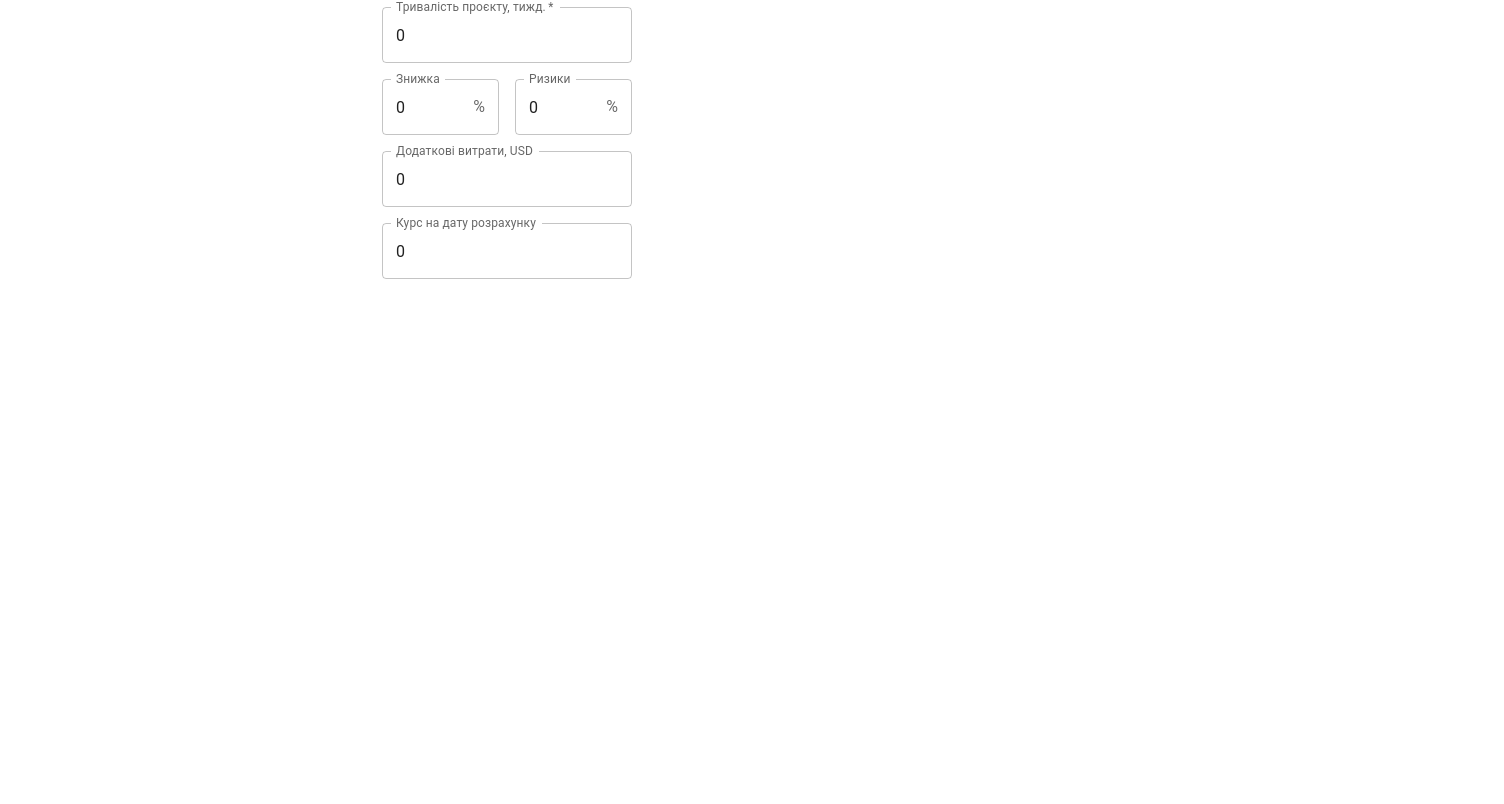
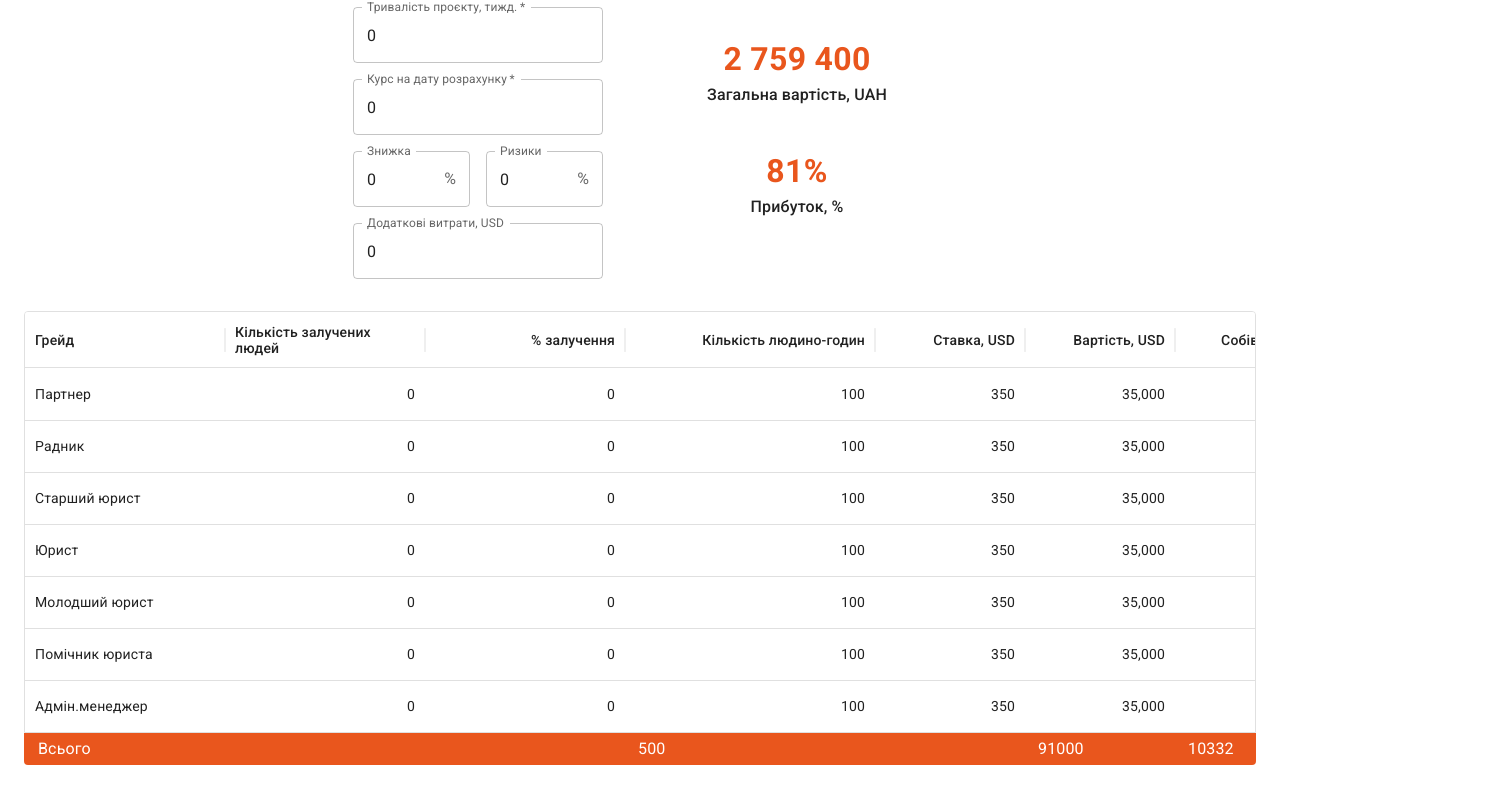
Before and after one commit to Maksym-Pyvovarov/calculator-poc, a React (Vite) app: page / in a window 1280 px wide. Shown: the part 314-1118 px from the top of the page, 1504 px wide, since content can reach past the window. Before the commit the page ends 800 px from the top, so only its background shows below. Built offline with nearby package versions, Linux system fonts and the light colour scheme.

Commit message:
Complete layout

```diff
--- a/src/App.jsx
+++ b/src/App.jsx
@@ -9,13 +9,23 @@ import {
 	FormControl,
 	OutlinedInput,
 	InputLabel,
+	Typography,
 } from '@mui/material';
 import {useState} from 'react';
+import moment from 'moment';
+import 'moment/locale/en-gb';
 import PartnerSelect from './components/PartnerSelect/PartnerSelect';
 import PracticeSelect from './components/PracticeSelect/PracticeSelect';
 import MUIDatePicker from './components/DatePicker/DatePicker';
 import CurrencySelect from './components/CurrencySelect/CurrencySelect';
-import moment from 'moment';
+import DataTable from './components/DataTable/DataTable';
+
+// Создаём кастомную локаль
+moment.updateLocale('en-custom', {
+	week: {
+		dow: 1, // Начало недели с понедельника
+	},
+});
 
 import './App.css';
 
@@ -91,20 +101,22 @@ function App() {
 					className='container'
 					sx={{
 						display: 'flex',
+						flexDirection: 'column',
 						justifyContent: 'center',
+						alignItems: 'center',
 						background: '#fff',
-						height: '100vh',
+						minHeight: '100vh',
 					}}
 				>
 					<Box
-						padding='24px 12px'
-						borderRadius='8px'
 						component='form'
 						sx={{
 							'& .MuiTextField-root': {m: 1},
 							display: 'flex',
 							flexDirection: 'column',
 							backgroundColor: '#fff',
+							padding: '24px 12px',
+							borderRadius: '8px',
 						}}
 						noValidate
 						autoComplete='off'
@@ -116,13 +128,12 @@ function App() {
 							label='Назва проєкту'
 							variant='outlined'
 							sx={{
-								alignSelf: 'center',
-								width: '500px',
+								width: '516px',
 							}}
 							value={projectName}
 							onChange={e => setProjectName(e.target.value.trim())}
 						/>
-						<Box sx={{display: 'flex', justifyContent: 'center'}}>
+						<Box sx={{display: 'flex'}}>
 							{/* Practice select */}
 							<PracticeSelect
 								practice={selectedPractice}
@@ -134,7 +145,7 @@ function App() {
 								partner={selectedPartner}
 							/>
 						</Box>
-						<Box borderTop={'1px solid #e9561d'}>
+						<Box sx={{display: 'flex', borderTop: '1px solid #e9561d'}}>
 							<Box
 								sx={{
 									display: 'flex',
@@ -166,6 +177,20 @@ function App() {
 									}}
 									value={projectDuration}
 									onChange={e => handleDurationChange(e.target.value)}
+								/>
+								<TextField
+									required
+									sx={{width: '250px'}}
+									id='outlined-number'
+									label='Курс на дату розрахунку'
+									type='number'
+									slotProps={{
+										inputLabel: {
+											shrink: true,
+										},
+									}}
+									value={exchangeRate}
+									onChange={e => handleRateChange(e.target.value)}
 								/>
 								<Box sx={{display: 'flex'}}>
 									{/* Discount percentage */}
@@ -220,22 +245,45 @@ function App() {
 									onChange={e => handleExpensesChange(e.target.value)}
 								/>
 								{/* Exchange rate */}
-								<TextField
-									sx={{width: '250px'}}
-									id='outlined-number'
-									label='Курс на дату розрахунку'
-									type='number'
-									slotProps={{
-										inputLabel: {
-											shrink: true,
-										},
-									}}
-									value={exchangeRate}
-									onChange={e => handleRateChange(e.target.value)}
-								/>
+							</Box>
+							<Box
+								sx={{
+									'& .value': {
+										color: 'primary.main',
+										fontSize: '32px',
+										fontWeight: '700',
+									},
+									'& .caption': {
+										fontWeight: '500',
+									},
+									padding: '24px 48px 24px 96px',
+									display: 'flex',
+									flexDirection: 'column',
+									justifyContent: 'center',
+									textAlign: 'center',
+									gap: '40px',
+								}}
+							>
+								<Box>
+									<Typography className='value'>65 700</Typography>
+									<Typography className='caption'>
+										Загальна вартість, USD
+									</Typography>
+								</Box>
+								<Box>
+									<Typography className='value'>2 759 400</Typography>
+									<Typography className='caption'>
+										Загальна вартість, UAH
+									</Typography>
+								</Box>
+								<Box>
+									<Typography className='value'>81%</Typography>
+									<Typography className='caption'>Прибуток, %</Typography>
+								</Box>
 							</Box>
 						</Box>
 					</Box>
+					<DataTable />
 				</Container>
 			</ThemeProvider>
 		</>
--- a/src/components/DataTable/DataTable.jsx
+++ b/src/components/DataTable/DataTable.jsx
@@ -2,64 +2,216 @@ import Box from '@mui/material/Box';
 import {DataGrid} from '@mui/x-data-grid';
 
 const columns = [
-	{field: 'id', headerName: 'ID', width: 90},
+	{field: 'id', headerName: 'ID', hideable: true, width: 0},
+	{field: 'grade', headerName: 'Грейд', width: 200, sortable: false},
 	{
-		field: 'firstName',
-		headerName: 'First name',
-		width: 150,
+		field: 'peopleQuantity',
+		headerName: 'Кількість залучених людей',
+		width: 200,
 		editable: true,
+		sortable: false,
+		type: 'number',
 	},
 	{
-		field: 'lastName',
-		headerName: 'Last name',
-		width: 150,
+		field: 'involvement',
+		headerName: '% залучення',
+		width: 200,
 		editable: true,
+		type: 'number',
+		sortable: false,
 	},
 	{
-		field: 'age',
-		headerName: 'Age',
+		field: 'peopleHours',
+		headerName: 'Кількість людино-годин',
 		type: 'number',
-		width: 110,
-		editable: true,
+		width: 250,
+		editable: false,
+		sortable: false,
 	},
 	{
-		field: 'fullName',
-		headerName: 'Full name',
-		description: 'This column has a value getter and is not sortable.',
+		field: 'usdRate',
+		headerName: 'Ставка, USD',
+		type: 'number',
+		width: 150,
+		editable: false,
 		sortable: false,
-		width: 160,
-		valueGetter: (value, row) => `${row.firstName || ''} ${row.lastName || ''}`,
 	},
+	{
+		field: 'usdCost',
+		headerName: 'Вартість, USD',
+		type: 'number',
+		width: 150,
+		editable: false,
+		sortable: false,
+	},
+	{
+		field: 'usdPrimeCost',
+		headerName: 'Собівартість, USD',
+		type: 'number',
+		width: 176,
+		editable: false,
+		sortable: false,
+	},
+	{
+		field: 'usdProfit',
+		headerName: 'Прибуток, USD',
+		type: 'number',
+		width: 150,
+		editable: false,
+		sortable: false,
+	},
+	// {
+	// 	field: 'fullName',
+	// 	headerName: 'Full name',
+	// 	description: 'This column has a value getter and is not sortable.',
+	// 	sortable: false,
+	// 	width: 160,
+	// 	valueGetter: (value, row) => `${row.firstName || ''} ${row.lastName || ''}`,
+	// },
 ];
 
 const rows = [
-	{id: 1, lastName: 'Snow', firstName: 'Jon', age: 14},
-	{id: 2, lastName: 'Lannister', firstName: 'Cersei', age: 31},
-	{id: 3, lastName: 'Lannister', firstName: 'Jaime', age: 31},
-	{id: 4, lastName: 'Stark', firstName: 'Arya', age: 11},
-	{id: 5, lastName: 'Targaryen', firstName: 'Daenerys', age: null},
-	{id: 6, lastName: 'Melisandre', firstName: null, age: 150},
-	{id: 7, lastName: 'Clifford', firstName: 'Ferrara', age: 44},
-	{id: 8, lastName: 'Frances', firstName: 'Rossini', age: 36},
-	{id: 9, lastName: 'Roxie', firstName: 'Harvey', age: 65},
+	{
+		id: 1,
+		grade: 'Партнер',
+		peopleQuantity: 0,
+		involvement: 0,
+		peopleHours: 100,
+		usdRate: 350,
+		usdCost: 35000,
+		usdPrimeCost: 4793,
+		usdProfit: 30207,
+	},
+	{
+		id: 2,
+		grade: 'Радник',
+		peopleQuantity: 0,
+		involvement: 0,
+		peopleHours: 100,
+		usdRate: 350,
+		usdCost: 35000,
+		usdPrimeCost: 4793,
+		usdProfit: 30207,
+	},
+	{
+		id: 3,
+		grade: 'Старший юрист',
+		peopleQuantity: 0,
+		involvement: 0,
+		peopleHours: 100,
+		usdRate: 350,
+		usdCost: 35000,
+		usdPrimeCost: 4793,
+		usdProfit: 30207,
+	},
+	{
+		id: 4,
+		grade: 'Юрист',
+		peopleQuantity: 0,
+		involvement: 0,
+		peopleHours: 100,
+		usdRate: 350,
+		usdCost: 35000,
+		usdPrimeCost: 4793,
+		usdProfit: 30207,
+	},
+	{
+		id: 5,
+		grade: 'Молодший юрист',
+		peopleQuantity: 0,
+		involvement: 0,
+		peopleHours: 100,
+		usdRate: 350,
+		usdCost: 35000,
+		usdPrimeCost: 4793,
+		usdProfit: 30207,
+	},
+	{
+		id: 6,
+		grade: 'Помічник юриста',
+		peopleQuantity: 0,
+		involvement: 0,
+		peopleHours: 100,
+		usdRate: 350,
+		usdCost: 35000,
+		usdPrimeCost: 4793,
+		usdProfit: 30207,
+	},
+	{
+		id: 7,
+		grade: 'Адмін.менеджер',
+		peopleQuantity: 0,
+		involvement: 0,
+		peopleHours: 100,
+		usdRate: 350,
+		usdCost: 35000,
+		usdPrimeCost: 4793,
+		usdProfit: 30207,
+	},
 ];
 
 export default function DataTable() {
 	return (
-		<Box sx={{height: 400, width: '100%'}}>
+		<Box
+			sx={{
+				'& .css-1gqmilo-MuiDataGrid-columnHeaderTitle': {
+					whiteSpace: 'normal',
+				},
+				'& .css-twqb3m-MuiDataGrid-root .MuiDataGrid-columnHeader--alignRight .MuiDataGrid-columnHeaderTitleContainer':
+					{textAlign: 'left', flexDirection: 'row'},
+				'& .css-twqb3m-MuiDataGrid-root .MuiDataGrid-cell--textRight': {
+					textAlign: 'left',
+				},
+				width: '100%',
+				marginBottom: '96px',
+			}}
+		>
 			<DataGrid
+				sx={{borderBottomLeftRadius: '0', borderBottomRightRadius: '0'}}
 				rows={rows}
 				columns={columns}
 				initialState={{
-					pagination: {
-						paginationModel: {
-							pageSize: 5,
+					columns: {
+						columnVisibilityModel: {
+							id: false,
 						},
 					},
 				}}
 				pageSizeOptions={[5]}
 				disableRowSelectionOnClick
+				disableColumnMenu
+				disableColumnResize
+				hideFooter
+				onStateChange={e => console.log(e.rows.dataRowIdToModelLookup)}
 			/>
+			<Box
+				sx={{
+					width: '100%',
+					background: '#e9561d',
+					color: '#fff',
+					borderBottomLeftRadius: '4px',
+					borderBottomRightRadius: '4px',
+					padding: '4px',
+					display: 'grid',
+					gridTemplateColumns:
+						'200px 200px 200px 250px 150px 150px 176px 150px',
+					'& .cell': {
+						padding: '0 10px',
+						textAlign: 'left',
+					},
+				}}
+			>
+				<Box className='cell' sx={{textAlign: 'left !important'}}>
+					Всього
+				</Box>
+				<Box className='cell'></Box>
+				<Box className='cell'></Box>
+				<Box className='cell'>500</Box>
+				<Box className='cell'></Box>
+				<Box className='cell'>91000</Box>
+				<Box className='cell'>10332</Box>
+				<Box className='cell'>80668</Box>
+			</Box>
 		</Box>
 	);
 }
--- a/src/index.css
+++ b/src/index.css
@@ -1,3 +1,5 @@
+@import url('https://fonts.googleapis.com/css2?family=Montserrat:ital,wght@0,100..900;1,100..900&family=Roboto:ital,wght@0,100;0,300;0,400;0,500;0,700;0,900;1,100;1,300;1,400;1,500;1,700;1,900&display=swap');
+
 :root {
 	font-family: Inter, system-ui, Avenir, Helvetica, Arial, sans-serif;
 	line-height: 1.5;
```
